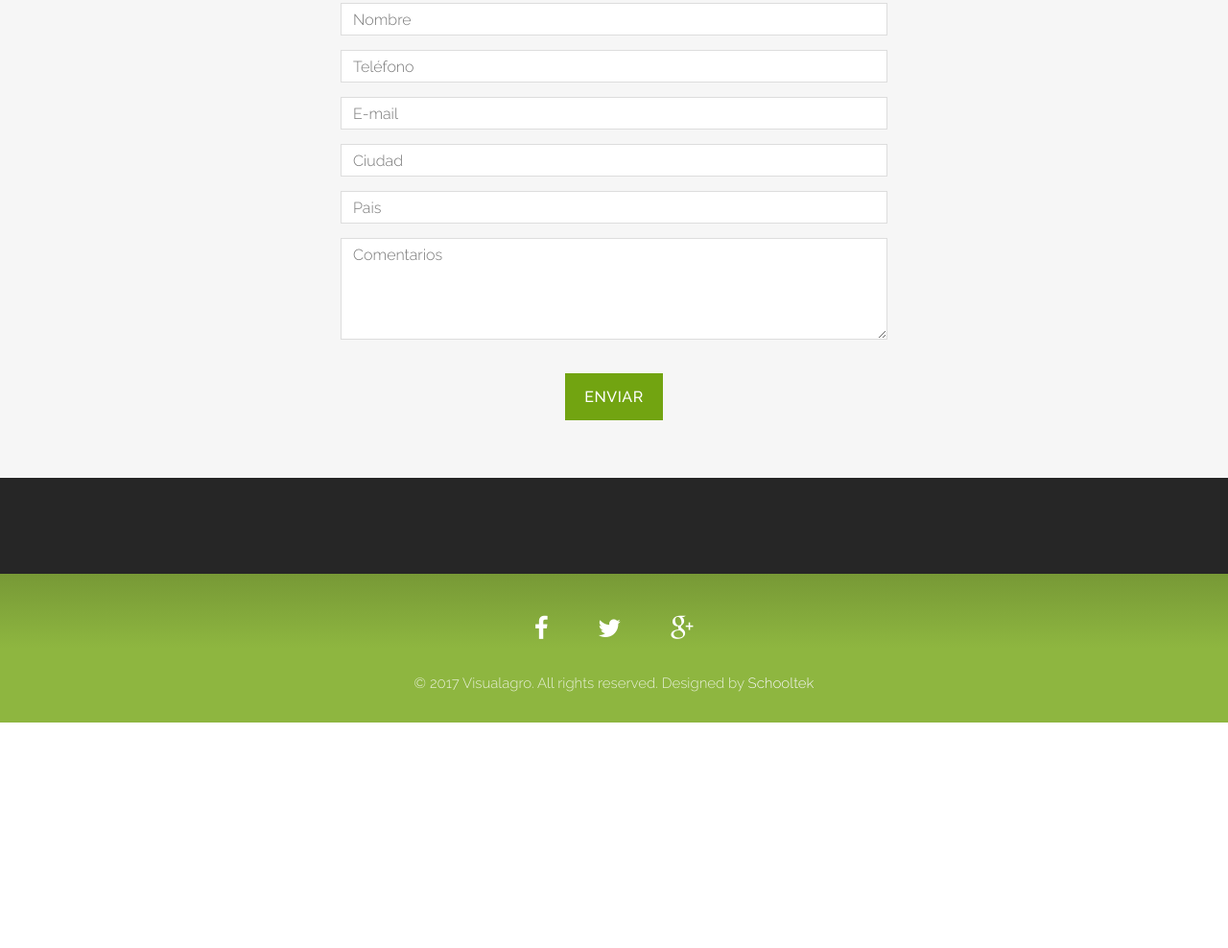
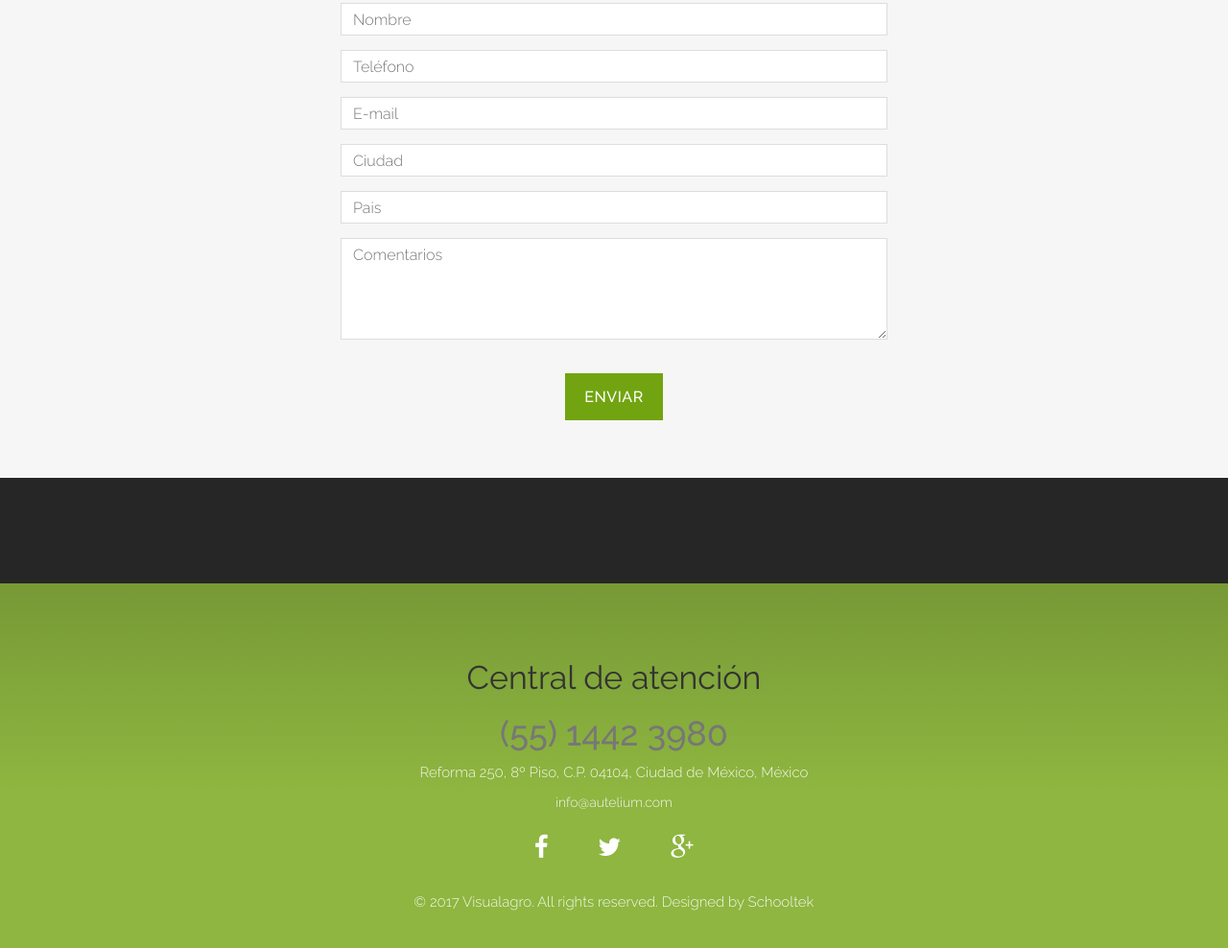
Before and after one commit to DiegoMatus/visualagro, a plain HTML site: page index.html in a window 1280 px wide. Shown: the part 2888-3876 px from the top of the page at 96% size. Before the commit the page ends 3641 px from the top, so only its background shows below. Drawn offline with Linux system fonts and the light colour scheme; a script that the page names is missing.

Commit message:
refactory - modificando diseño del footer

```diff
--- a/css/style.css
+++ b/css/style.css
@@ -556,7 +556,7 @@ color: #777;
 /* Footer Section*/
 #footer {
 	background: #262626;
-	padding: 50px 0 0 0;
+	padding: 90px 0 0 0;
 }
 #footer h3 {
 	color: #8eb640;
@@ -566,8 +566,8 @@ color: #777;
 	margin-bottom: 20px;
 }
 #footer .copyrights {
-	padding: 20px 0;
-	margin-top: 50px;
+	padding: 80px 0;
+	margin-top: 20px;
 	/* Permalink - use to edit and share this gradient: http://colorzilla.com/gradient-editor/#779936+0,8eb640+50 */
 	background: rgb(119,153,54); /* Old browsers */
 	background: -moz-linear-gradient(top, rgba(119,153,54,1) 0%, rgba(142,182,64,1) 50%); /* FF3.6-15 */
@@ -593,7 +593,7 @@ filter: progid:DXImageTransform.Microsoft.gradient( startColorstr='#779936', end
 }
 #footer p {
 	font-size: 15px;
-	color: rgba(255,255,255,0.8)
+	color: rgba(255,255,255,0.9)
 }
 #footer a {
 	color: #f6f6f6;
--- a/index.html
+++ b/index.html
@@ -186,6 +186,12 @@
 </div>
 <div id="footer" class="col-xs-12">
   <div class="container-fluid text-center copyrights">
+  <div class="col-xs-12">
+    <h2>Central de atención</h2>
+    <h1>(55) 1442 3980</h1>
+    <p>Reforma 250, 8º Piso, C.P. 04104, Ciudad de México, México</p>
+    <a href=""> info@autelium.com</a>
+  </div>
     <div class="col-md-8 col-md-offset-2">
       <div class="social">
         <ul>
```
